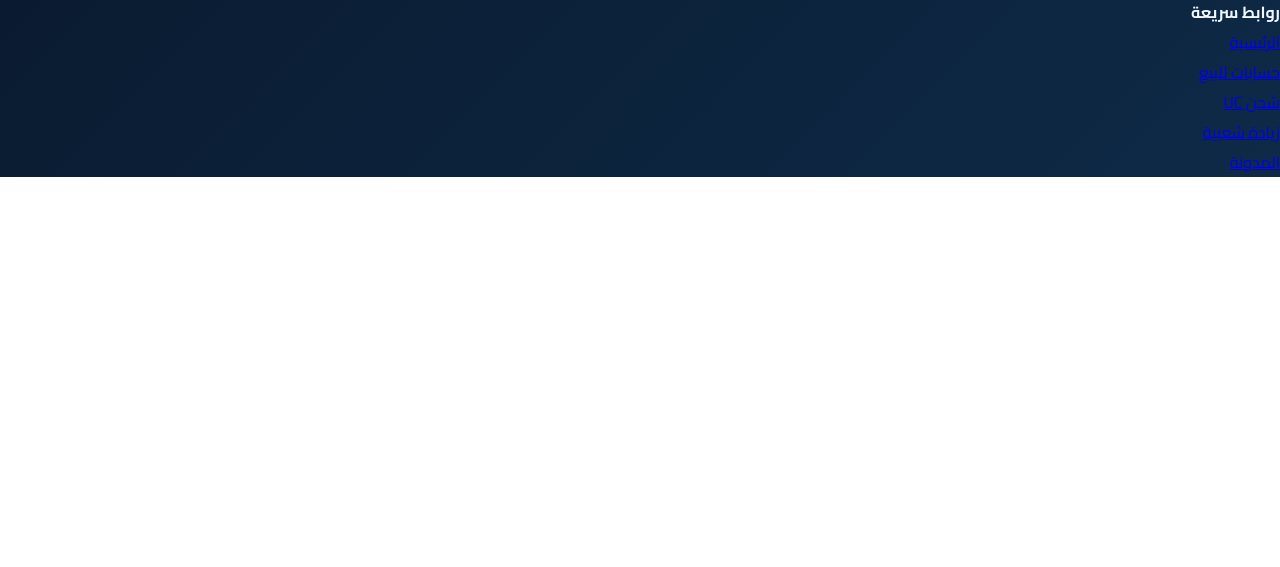
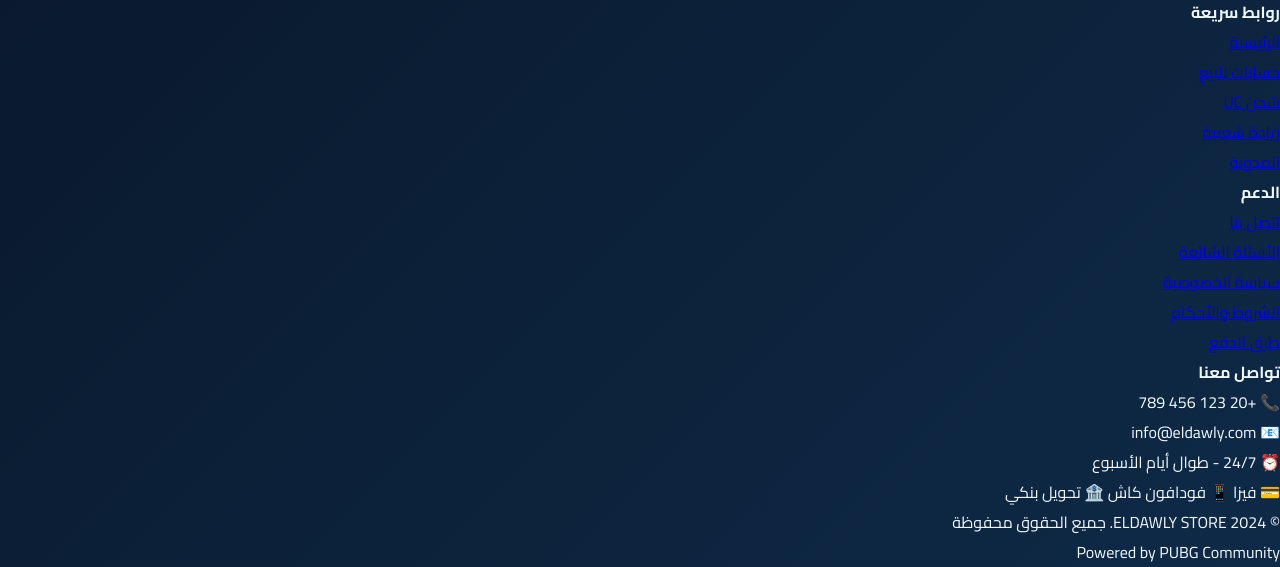
Before and after one commit to p1-yaf/ELDAWLY, a plain HTML site: page welcome.html in a window 1280 px wide. Shown: the part 1668-2235 px from the top of the page. Before the commit the page ends 1845 px from the top, so only its background shows below. Drawn offline with nearby package versions, Linux system fonts and the light colour scheme.

Commit message:
Update welcome.html

```diff
--- a/welcome.html
+++ b/welcome.html
@@ -239,4 +239,39 @@
                 </ul>
             </div>
 
-            <div
+            <div class="footer-section">
+                <h4>الدعم</h4>
+                <ul class="footer-links">
+                    <li><a href="#">اتصل بنا</a></li>
+                    <li><a href="#">الأسئلة الشائعة</a></li>
+                    <li><a href="#">سياسة الخصوصية</a></li>
+                    <li><a href="#">الشروط والأحكام</a></li>
+                    <li><a href="#">طرق الدفع</a></li>
+                </ul>
+            </div>
+
+            <div class="footer-section">
+                <h4>تواصل معنا</h4>
+                <div class="contact-info">
+                    <p>📞 +20 123 456 789</p>
+                    <p>📧 info@eldawly.com</p>
+                    <p>⏰ 24/7 - طوال أيام الأسبوع</p>
+                </div>
+                <div class="payment-methods">
+                    <span>💳 فيزا</span>
+                    <span>📱 فودافون كاش</span>
+                    <span>🏦 تحويل بنكي</span>
+                </div>
+            </div>
+        </div>
+
+        <div class="footer-bottom">
+            <p>© 2024 ELDAWLY STORE. جميع الحقوق محفوظة</p>
+            <p>Powered by PUBG Community</p>
+        </div>
+    </footer>
+
+    <script src="https://cdn.jsdelivr.net/particles.js/2.0.0/particles.min.js"></script>
+    <script src="assets/js/welcome.js"></script>
+</body>
+</html>
```
